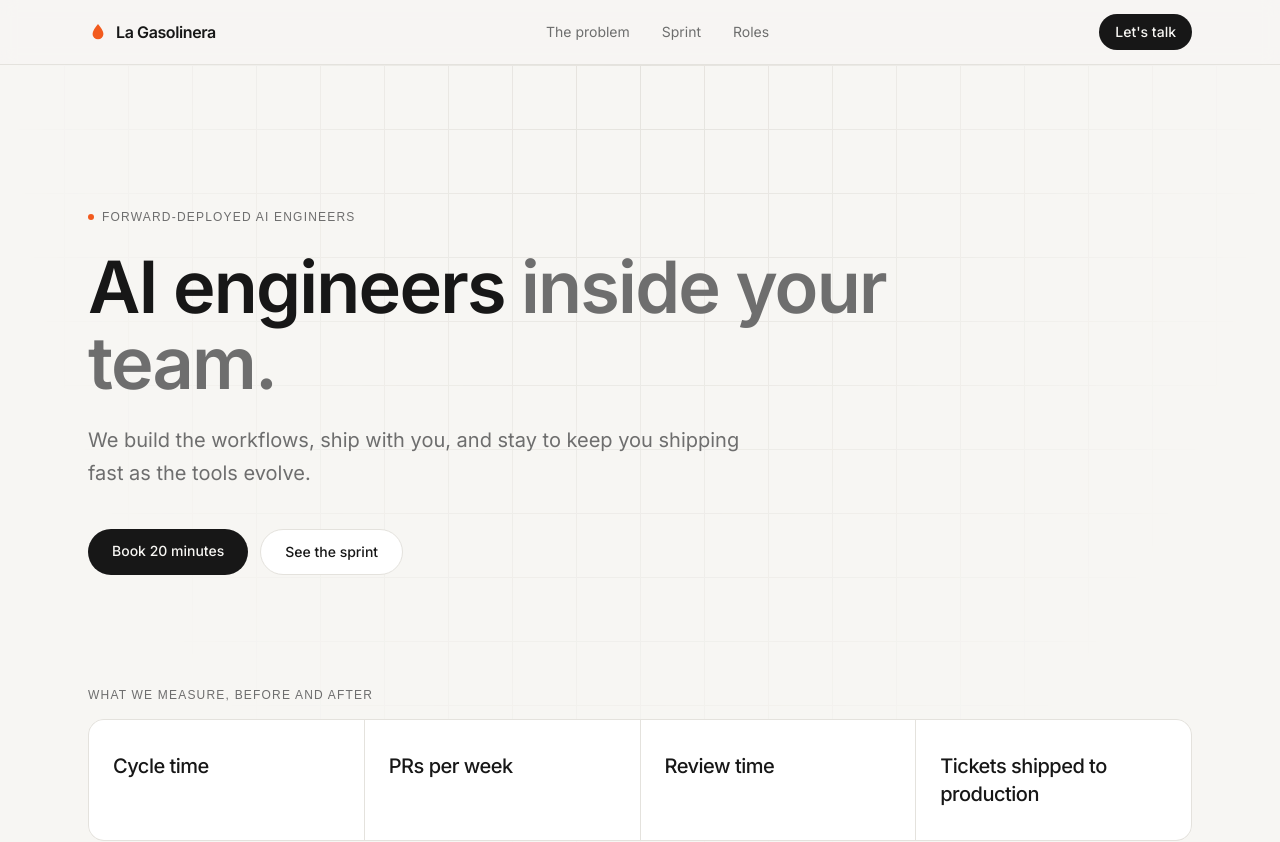
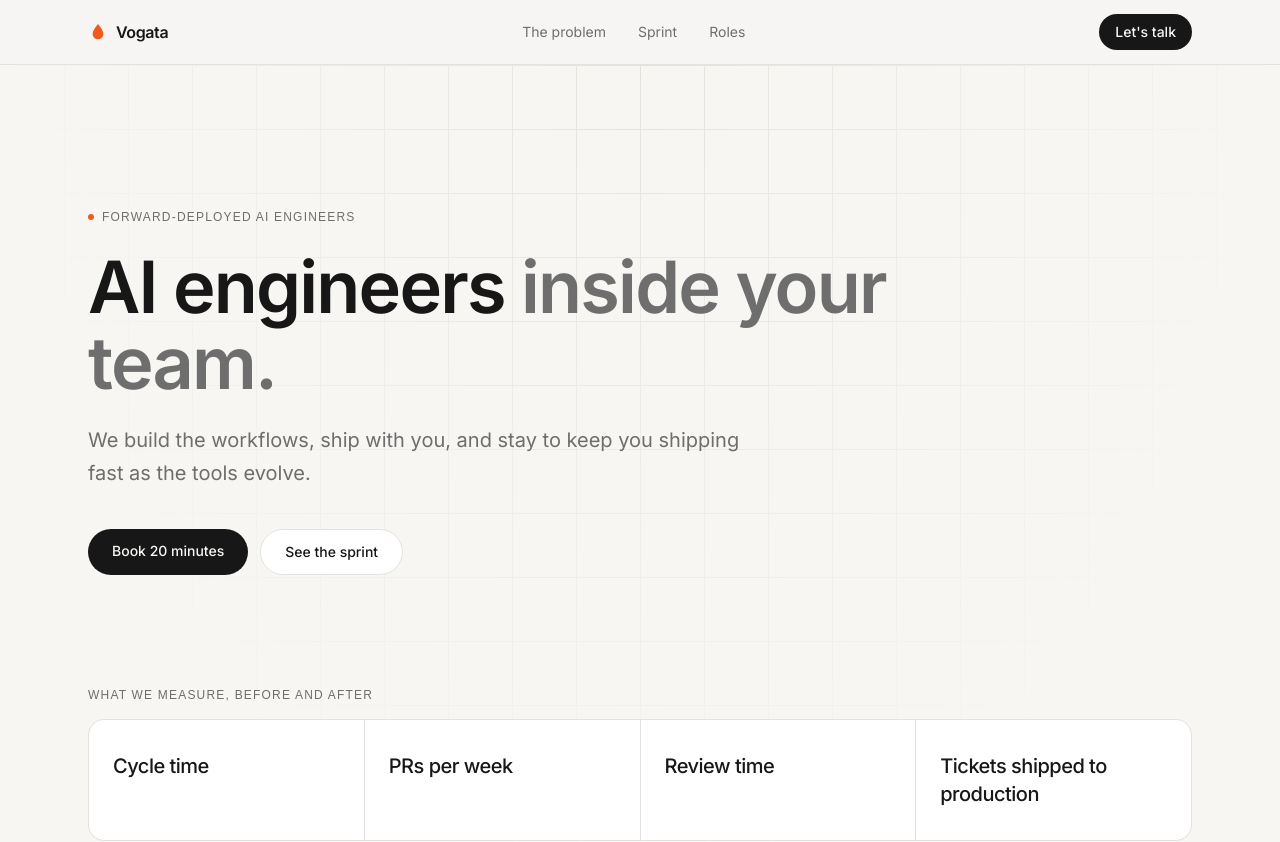
Before and after one commit to Gasolinera/showcase, a Next.js app: page / in a window 1280 px wide. Shown: the top 842 px of the page. Built offline with nearby package versions, Linux system fonts and the light colour scheme; a web font is replaced by a local one.

Commit message:
feat: Rename brand to Vogata

```diff
--- a/app/layout.tsx
+++ b/app/layout.tsx
@@ -14,7 +14,7 @@ const fragmentMono = Fragment_Mono({
 });
 
 export const metadata: Metadata = {
-  title: "La Gasolinera · AI engineers inside your team",
+  title: "Vogata · AI engineers inside your team",
   description:
     "Forward-deployed AI engineers who work inside your team: we build the workflows, ship with you, and stay to keep you shipping fast.",
 };
--- a/app/page.tsx
+++ b/app/page.tsx
@@ -288,7 +288,7 @@ function Footer() {
         <a href={CONTACT_HREF} className="transition-colors hover:text-foreground">
           {CONTACT_EMAIL}
         </a>
-        <p>© 2026 La Gasolinera SL</p>
+        <p>© 2026 Vogata SL</p>
       </div>
     </footer>
   );
@@ -300,7 +300,7 @@ function Logo() {
       <svg viewBox="0 0 24 24" aria-hidden className="h-5 w-5 fill-accent">
         <path d="M12 2.5c-3.6 4.6-6.5 8.4-6.5 11.8a6.5 6.5 0 0 0 13 0C18.5 10.9 15.6 7.1 12 2.5z" />
       </svg>
-      La Gasolinera
+      Vogata
     </a>
   );
 }
```
